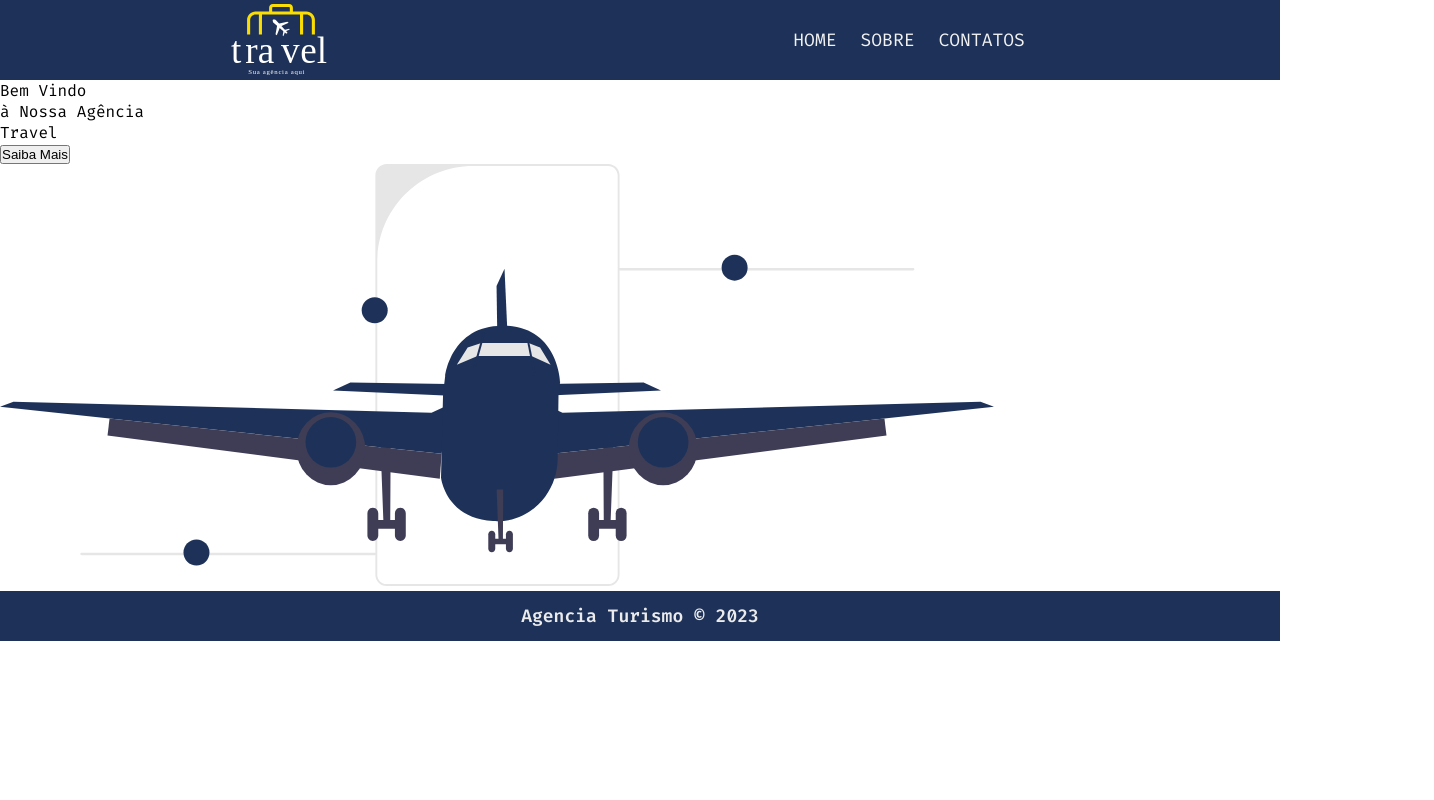
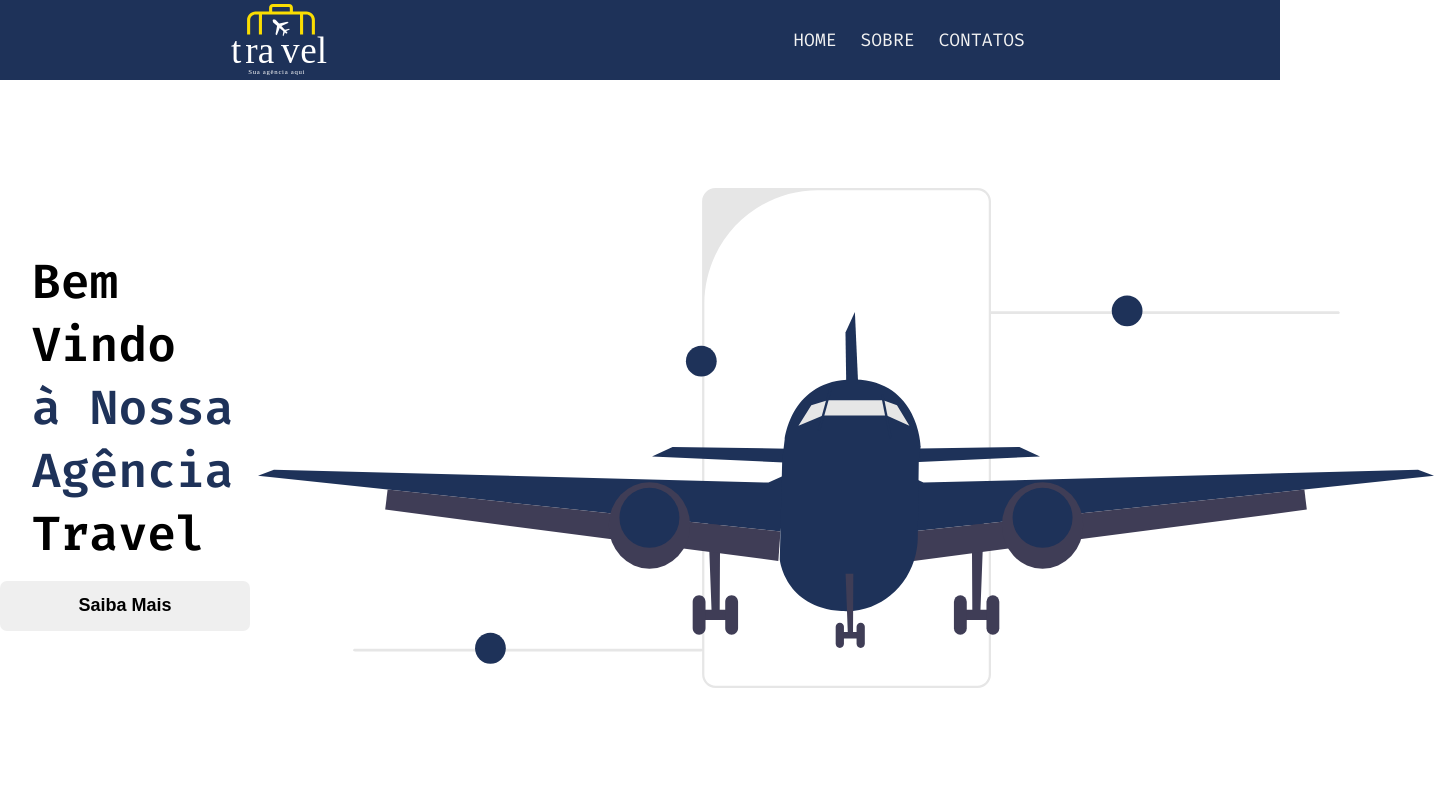
Before and after one commit to denneraladim/AgenciaTurismo, a React (Vite) app: page / in a window 1280 px wide. Shown: the top 800 px of the page, 1434 px wide, since content can reach past the window. Built offline with nearby package versions, Linux system fonts and the light colour scheme.

Commit message:
componentes atualizados

```diff
--- a/src/App.jsx
+++ b/src/App.jsx
@@ -1,4 +1,4 @@
- import './App.css';
+ import './App.scss';
 
  import Footer from "./components/Footer";
 import Header from "./components/Header";
@@ -8,14 +8,14 @@ export default function App() {
   return (
     <>
      <Header />
-     <section className="Container">
+     <section className="container">
       <div className="apresentacao">
         <p>
           Bem Vindo <br/>
           <span>à Nossa Agência</span> <br/>
           Travel
         </p>
-        <button className="btn btn-red">
+        <button className="btn btn-blue">
           Saiba Mais
        </button>
       </div>
--- /dev/null
+++ b/src/App.scss
@@ -0,0 +1,46 @@
+/* Page da Home */
+@import './colors';
+
+.container {
+    width: 100%;
+     min-height: 90vh;
+     display: flex;
+     align-items: center;
+    justify-content: space-evenly;
+
+   img {
+    height: 500px;
+   }
+
+  p {
+    font-size: 48px;
+    font-weight: bold;
+    margin-bottom: 16px;
+    margin-left: 32px;
+    padding-right: 24px;
+  }
+
+   span {
+    color: $primary;
+   }
+
+   .btn {
+    width: 250px;
+    height: 50px;
+    font-size: 18px;
+    font-weight: bold;
+    border: 0;
+    border-radius: 7px;
+    cursor: pointer;
+   }
+
+   .btn-red {
+    background-color: $botaoBlue;
+    color: $colorWhite;
+
+    &:hover {
+        background-color: $colorHover;
+    }
+   }
+
+   }
--- a/src/_colors.scss
+++ b/src/_colors.scss
@@ -4,3 +4,4 @@ $third: #1E5CD9;
 $colorWhite: #F2F2F2;
 $colorGray: #EBEBEB;
 $colorHover:#9FADBF;
+$botaoBlue:#1E3259;
```
Also changed, not shown: src/App.css (deleted).
